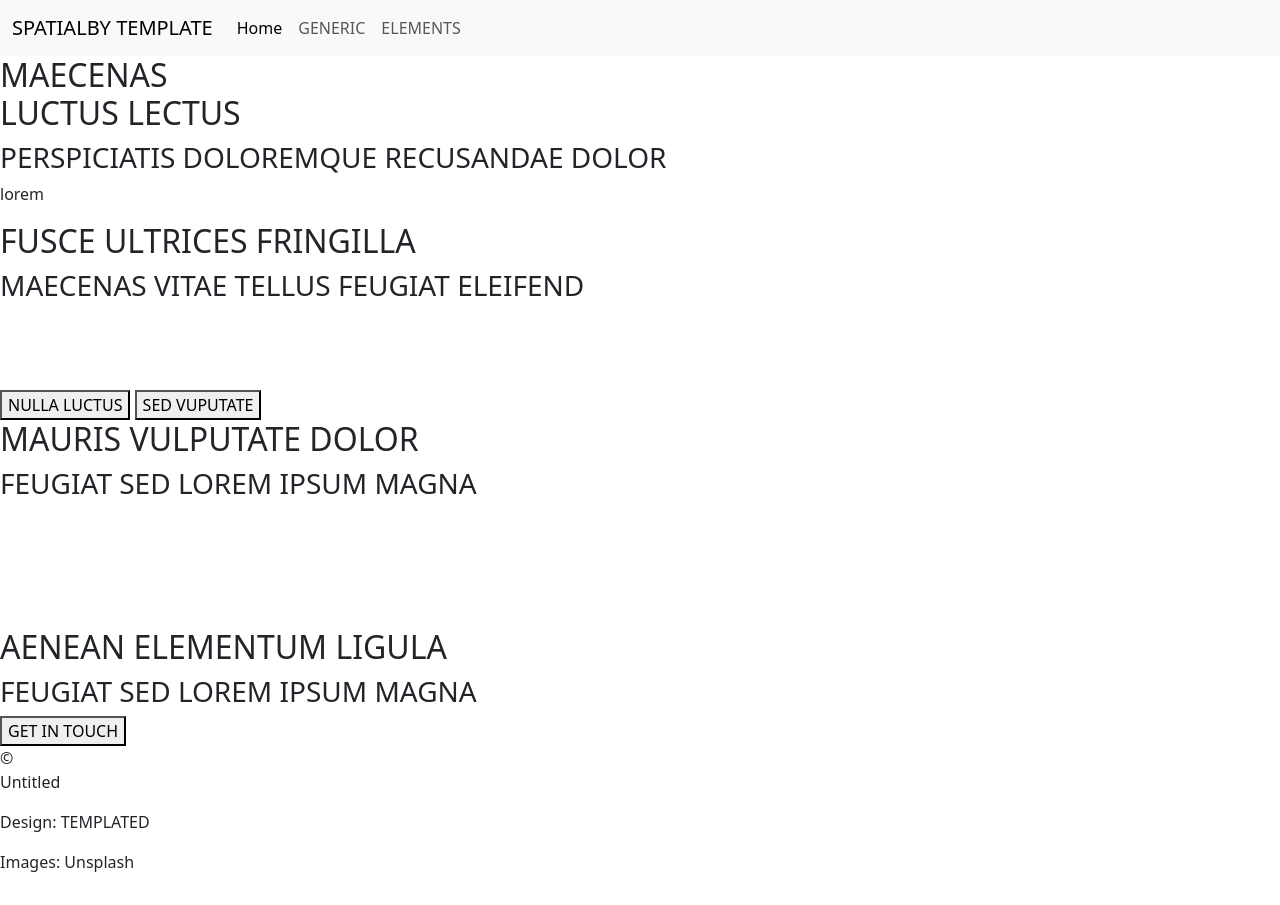
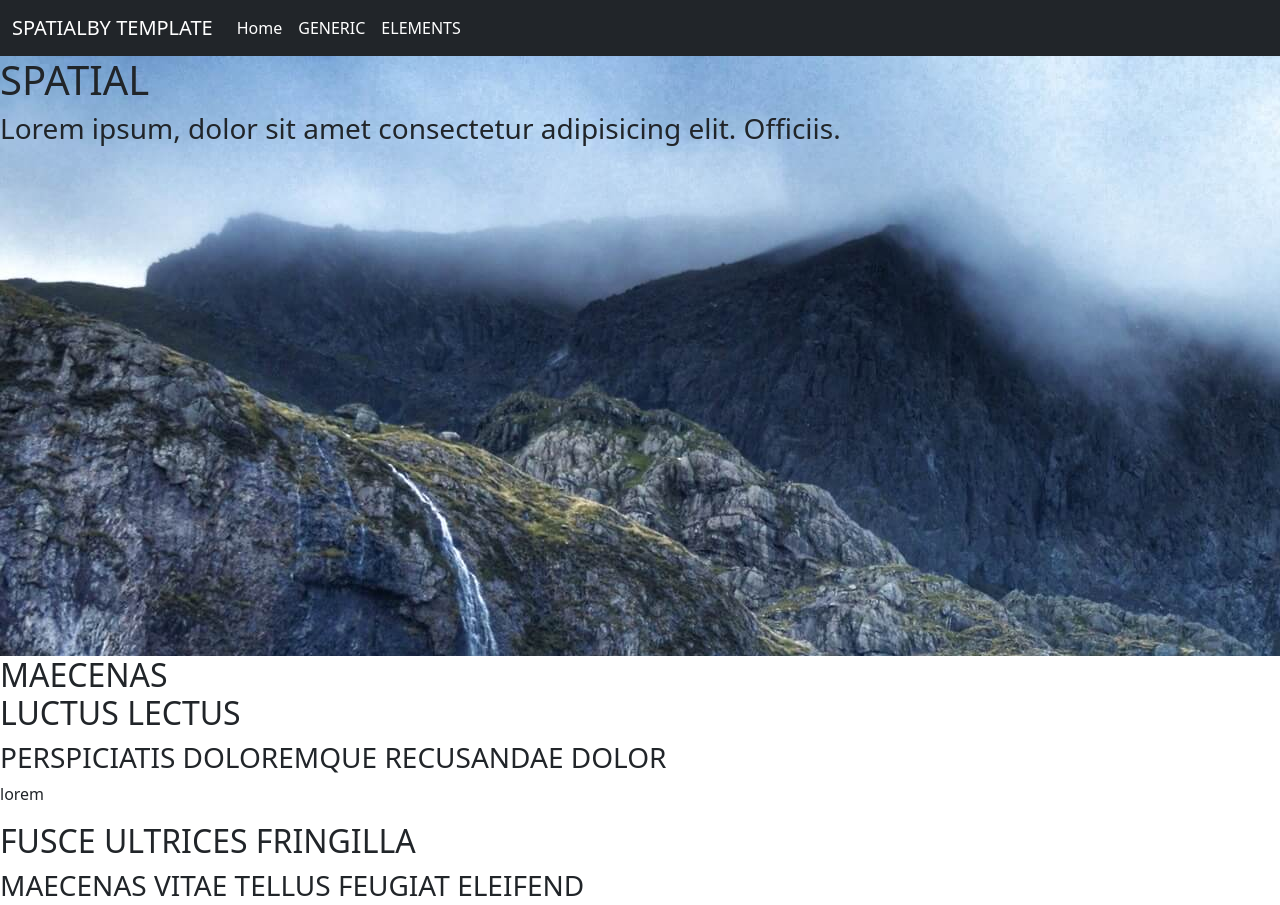
Before and after one commit to somaleyo/spatial, a website: page index.htm in a window 1280 px wide. Shown: the top 905 px of the page. Drawn offline with nearby package versions, Linux system fonts and the light colour scheme.

Commit message:
header css

```diff
--- a/index.htm
+++ b/index.htm
@@ -7,31 +7,32 @@
     <title>SASS ex2</title>
 </head>
 <body>
-    <nav class="navbar navbar-expand-lg bg-body-tertiary">
-        <div class="container-fluid">
-          <a class="navbar-brand" href="#"><span class="spatial">SPATIAL</span>BY TEMPLATE</a>
+
+    <nav class="navbar navbar-expand-lg bg-dark">
+        <div class="container-fluid ">
+          <a class="navbar-brand text-white" href="#"><span class="spatial">SPATIAL</span>BY TEMPLATE</a>
           <button class="navbar-toggler" type="button" data-bs-toggle="collapse" data-bs-target="#navbarNav" aria-controls="navbarNav" aria-expanded="false" aria-label="Toggle navigation">
             <span class="navbar-toggler-icon"></span>
           </button>
           <div class="collapse navbar-collapse" id="navbarNav">
             <ul class="navbar-nav">
               <li class="nav-item">
-                <a class="nav-link active" aria-current="page" href="#">Home</a>
+                <a class="nav-link active text-white" aria-current="page" href="#">Home</a>
               </li>
               <li class="nav-item">
-                <a class="nav-link" href="#">GENERIC</a>
+                <a class="nav-link text-white" href="#">GENERIC</a>
               </li>
               <li class="nav-item">
-                <a class="nav-link" href="#">ELEMENTS<a>
+                <a class="nav-link text-white" href="#">ELEMENTS<a>
               </li>
-
             </ul>
           </div>
         </div>
       </nav>
 
 <header>
-
+    <h1>SPATIAL</h1>
+    <h3>Lorem ipsum, dolor sit amet consectetur adipisicing elit. Officiis.</h3>
 </header>
 
 <section class="maecenas">
--- a/src/sass/main.sass
+++ b/src/sass/main.sass
@@ -1,3 +1,14 @@
 @use './modules/_variables'
 @use '../../node_modules/bootstrap/scss/bootstrap'
 @use './modules/_icons'
+
+body
+    margin: 0
+    padding: 0
+nav
+
+    a
+        color: white
+header
+    background-image: url(../../public/assets/img/banner.jpg)
+    height: 600px
```
Also changed, not shown: public/styles/style.css, 1 other file.
